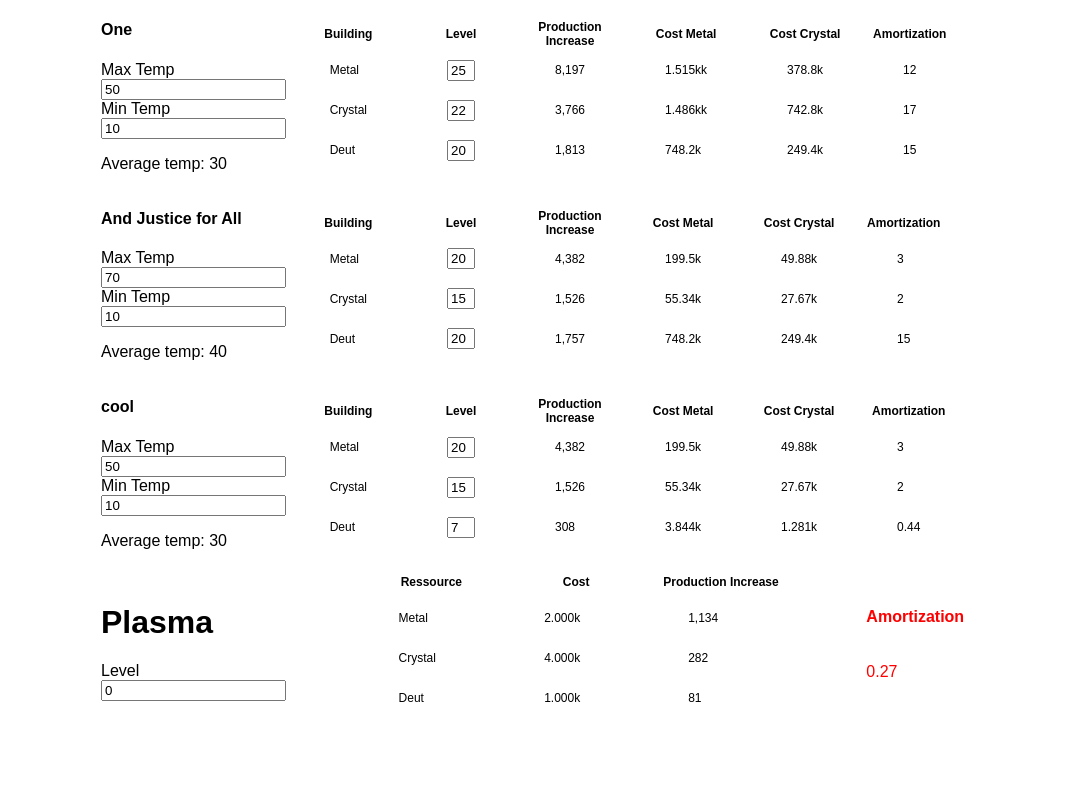
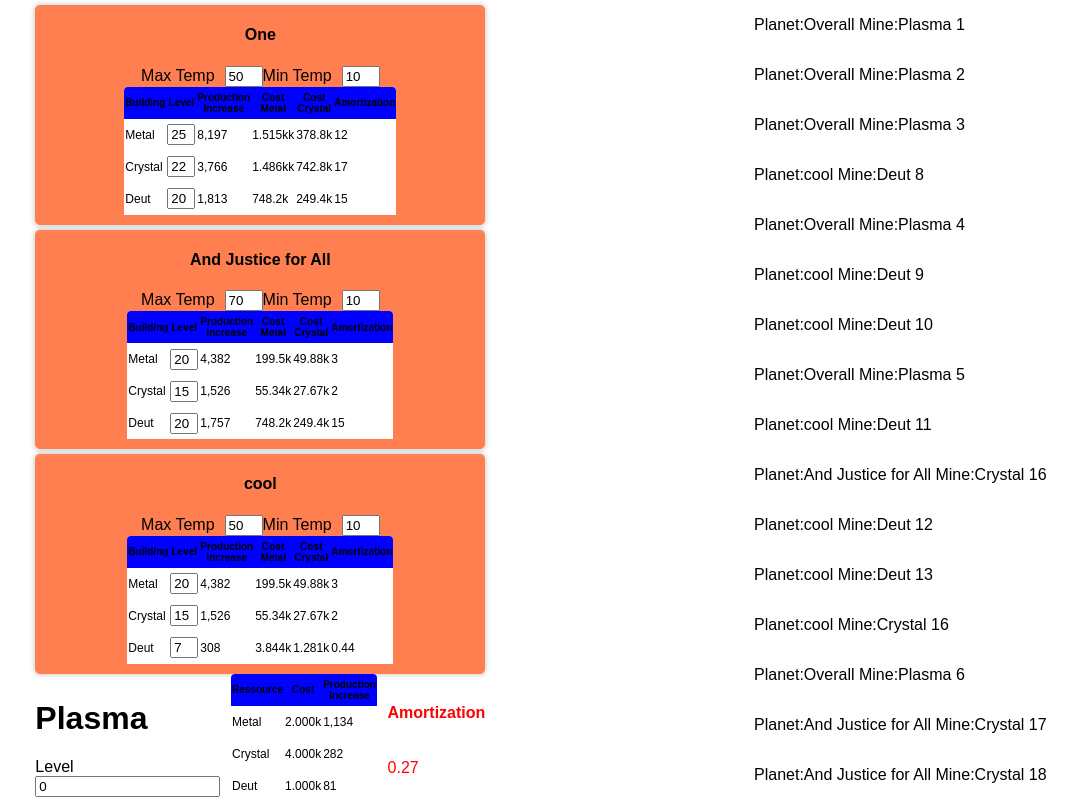
Before and after one commit to egfanboy/ogame-amortization, a React (Create React App) app: page / in a window 1280 px wide. Shown: the top 800 px of the page, without its empty margins (99-1176 px from the left). Built offline with nearby package versions, Linux system fonts and the light colour scheme.

Commit message:
Added building queue

```diff
--- a/src/components/building/building.styled.js
+++ b/src/components/building/building.styled.js
@@ -8,22 +8,34 @@ export const TableContainer = styled.div`
 export const Table = styled.table`
     border-collapse: collapse;
     overflow: ellipsis;
-    background-color: rgba(255, 255, 255, 0.85);
+    background-color: white;
+    border-top-left-radius: 4px;
+    border-top-right-radius: 4px;
 
+    & th:first-child {
+        border-top-left-radius: 4px;
+    }
+    & th:last-child {
+        border-top-right-radius: 4px;
+    }
     width: 75%;
 `;
 export const TableBody = styled.tbody``;
 export const TableHeading = styled.th`
   height: 30px;
-  font-size:12px;
+  width:30px;
+  font-size:10px;
   user-select:none;
   text-align: center;
   color: black;
+ background-color:blue;
+
+
   }
 `;
 export const RowData = styled.td`
     text-align: left;
-    padding: 5px 40px;
+
     user-select: none;
     height: 30px;
     font-size: 12px;
--- a/src/components/input/input.jsx
+++ b/src/components/input/input.jsx
@@ -10,12 +10,14 @@ export default class Input extends Component {
             type = 'text',
             width,
             height,
+            className,
         } = this.props;
 
         return (
             <Fragment>
-                {label && <Label>{label}</Label>}
+                {label && <Label className={className}>{label}</Label>}
                 <StyledInput
+                    className={className}
                     width={width}
                     height={height}
                     value={value}
--- a/src/components/next-levels/next-level.jsx
+++ b/src/components/next-levels/next-level.jsx
@@ -1,15 +1,22 @@
-import React, { Component } from 'react';
+import React from 'react';
 
-export default class NextLevel extends Component {
+import { Main } from './next-level.styled';
+
+export default class NextLevel extends React.Component {
+    static defaultProps = { queue: [] };
     render() {
-        const { next } = this.props;
+        const { queue } = this.props;
 
-        if (!next.length) return null;
-
-        const { name, nextBuilding } =
-            typeof next === 'object'
-                ? next.pop()
-                : { name: '-', nextBuilding: next };
-        return <p>{`Planet:${name} building:${nextBuilding}.`}</p>;
+        return (
+            <Main>
+                {queue.map((building, i) => (
+                    <p key={`${building.type}-${i}`}>
+                        {`Planet:${building.planet} Mine:${building.type} ${
+                            building.level
+                        }`}
+                    </p>
+                ))}
+            </Main>
+        );
     }
 }
--- a/src/components/next-levels/next-level.styled.js
+++ b/src/components/next-levels/next-level.styled.js
@@ -0,0 +1,6 @@
+import styled from 'styled-components';
+
+export const Main = styled.div`
+    display: flex;
+    flex-direction: column;
+`;
--- a/src/components/planet-info/planet-info.jsx
+++ b/src/components/planet-info/planet-info.jsx
@@ -1,7 +1,8 @@
 import React, { Component } from 'react';
 import { Input } from '../input';
 
-import { PlanetName, Main, AverageTemp } from './planet-info.styled';
+import { PlanetName, Main, TempContainer } from './planet-info.styled';
+
 import { isInt } from 'validator';
 
 export default class PlanetInfo extends Component {
@@ -15,12 +16,14 @@ export default class PlanetInfo extends Component {
     };
 
     render() {
-        const { name, maxT, minT, onChange } = this.props;
+        const { name, maxT, minT } = this.props;
 
         return (
             <Main>
                 <PlanetName>{name}</PlanetName>
+                <TempContainer>
                     <Input
+                        width="30"
                         label="Max Temp"
                         value={maxT}
                         onChange={({ target: { value } }) =>
@@ -28,14 +31,14 @@ export default class PlanetInfo extends Component {
                         }
                     />
                     <Input
+                        width="30"
                         label="Min Temp"
                         value={minT}
                         onChange={({ target: { value } }) =>
                             this.validateInput('minT', value)
                         }
                     />
-                <AverageTemp>{`Average temp: ${(minT + maxT) /
-                    2}`}</AverageTemp>
+                </TempContainer>
             </Main>
         );
     }
--- a/src/components/planet-info/planet-info.styled.js
+++ b/src/components/planet-info/planet-info.styled.js
@@ -1,7 +1,12 @@
 import styled from 'styled-components';
+import { Input } from '../input';
+import { Label } from '../input/input.styled';
+
 export const PlanetName = styled.h4``;
-export const AverageTemp = styled.p``;
+
+export const TempContainer = styled.div``;
 export const Main = styled.div`
     display: flex;
     flex-direction: column;
+    align-items: center;
 `;
--- a/src/components/planet/planet.jsx
+++ b/src/components/planet/planet.jsx
@@ -127,14 +127,12 @@ export default class Planet extends React.Component {
 
         return (
             <Main>
-                <InfoContainer>
                 <PlanetInfo
                     name={name}
                     minT={minT}
                     maxT={maxT}
                     onChange={this.onChangeHandler}
                 />
-                </InfoContainer>
                 <BuildingContainer>
                     <Building
                         hasNextBuilding={hasNextBuilding}
--- a/src/components/planet/planet.styled.js
+++ b/src/components/planet/planet.styled.js
@@ -2,13 +2,15 @@ import styled from 'styled-components';
 
 export const Main = styled.div`
     display: flex;
-    align-self: left;
+    flex-direction: column;
     align-items: center;
-    justify-content: space-around;
-    ${'' /* border-radius: 5px;
+    justify-content: flex-end;
+    background-color: coral;
+    width: 100%;
+    border-radius: 5px;
     box-shadow: 0 0 5px 1px rgba(0, 0, 0, 0.2);
     margin-top: 5px;
-    padding: 25px; */};
+    padding-bottom: 10px;
 `;
 
 export const BuildingContainer = styled.div``;
--- a/src/pages/amortization.jsx
+++ b/src/pages/amortization.jsx
@@ -16,6 +16,7 @@ import {
     deutPlasmaIncrease,
     amortization,
 } from '../utils/formulas';
+
 import getBuildingQueue from '../utils/get-building-queue';
 import styled from 'styled-components';
 import { Planet } from '../components/planet';
@@ -167,8 +168,8 @@ export default class Amortization extends Component {
         return nextBuilding;
     };
 
-    componentDidMount() {
-        getBuildingQueue(
+    onUpdate = () => {
+        const queue = getBuildingQueue(
             this.state.planets,
             this.calculateAmortizations,
             this.getLowestAmortization,
@@ -176,7 +177,11 @@ export default class Amortization extends Component {
         );
         const amortizations = this.calculateAmortizations(this.state.planets);
         const lowestAmortization = this.getLowestAmortization(amortizations);
-        this.setState({ nextBuilding: lowestAmortization });
+        this.setState({ nextBuilding: lowestAmortization, queue });
+    };
+
+    componentDidMount() {
+        this.onUpdate();
     }
 
     calculateNextBuildings = times => {};
@@ -276,21 +281,8 @@ export default class Amortization extends Component {
     };
 
     onPlasmaLevelChange = level => {
-        console.log(level);
         const plasmaLevel = level === '' ? '' : parseInt(level);
-        this.setState({ plasmaLevel }, () => {
-            const amortizations = this.calculateAmortizations(
-                this.state.planets
-            );
-            const lowestAmortization = this.getLowestAmortization(
-                amortizations
-            );
-            this.setState({ nextBuilding: lowestAmortization });
-        });
-    };
-
-    bumpPlasmaLevel = () => {
-        this.onPlasmaLevelChange(this.state.plasmaLevel + 1);
+        this.setState({ plasmaLevel }, () => this.onUpdate());
     };
 
     onPlanetChange = planetNumb => (key, value) => {
@@ -301,15 +293,7 @@ export default class Amortization extends Component {
                     { [key]: value }
                 ));
             },
-            () => {
-                const amortizations = this.calculateAmortizations(
-                    this.state.planets
-                );
-                const lowestAmortization = this.getLowestAmortization(
-                    amortizations
-                );
-                this.setState({ nextBuilding: lowestAmortization });
-            }
+            () => this.onUpdate()
         );
     };
 
@@ -346,6 +330,7 @@ export default class Amortization extends Component {
             plasmaLevel,
             plasmaAmortization,
             nextBuilding,
+            queue,
         } = this.state;
 
         return (
@@ -362,7 +347,7 @@ export default class Amortization extends Component {
                         isNext={nextBuilding.type === 'Plasma'}
                     />
                 </PlanetContainer>
-                <NextLevel next={nextBuilding} />
+                <NextLevel next={nextBuilding} queue={queue} />
             </Main>
         );
     }
@@ -371,11 +356,12 @@ export default class Amortization extends Component {
 const PlanetContainer = styled.div`
     display: flex;
     flex-direction: column;
+    justify-content: flex-start;
     align-items: flex-start;
-    justify-content: center;
-    padding-left: 200px;
+    width: 450px;
 `;
 
 const Main = styled.div`
     display: flex;
+    justify-content: space-around;
 `;
--- a/src/utils/get-building-queue.js
+++ b/src/utils/get-building-queue.js
@@ -1,33 +1,39 @@
 export default function(
-    planets,
+    allPlanets,
     getAmortization,
     getLowestAmortization,
-    plasmaLevel
+    plasmaLvl,
+    projectionAmount = 25
 ) {
-    let x = [];
-    let p = [...planets];
-    let plasma = plasmaLevel;
+    let queue = [];
+    let planets = [...allPlanets];
+    let plasmaLevel = plasmaLvl;
+    let nextLevel;
 
-    for (let i = 0; i < 10; i++) {
-        const amortizations = getAmortization(p);
-        const y = getLowestAmortization(amortizations, plasma);
-        x = [...x, y];
+    for (let i = 0; i < projectionAmount; i++) {
+        const amortizations = getAmortization(planets);
+        const nextBuilding = getLowestAmortization(amortizations, plasmaLevel);
 
-        const index = p.findIndex(planet => {
-            console.log(y.planet, planet.name);
-            return planet.name === y.planet;
-        });
+        const index = planets.findIndex(
+            planet => planet.name === nextBuilding.planet
+        );
 
-        if (y.type === 'Plasma') {
-            plasma++;
+        if (nextBuilding.type === 'Plasma') nextLevel = ++plasmaLevel;
+
+        if (nextBuilding.type !== 'Plasma') {
+            const currentMine = `${nextBuilding.type.toLowerCase()}Mine`;
+            const mineUpgradeLevel = planets[index][currentMine] + 1;
+            nextLevel = mineUpgradeLevel;
+
+            planets[index] = Object.assign({}, planets[index], {
+                [currentMine]: mineUpgradeLevel,
+            });
         }
 
-        if (y.type !== 'Plasma')
-            p[index] = Object.assign({}, p[index], {
-                [`${y.type.toLowerCase()}Mine`]:
-                    p[index][`${y.type.toLowerCase()}Mine`] + 1,
-            });
+        queue = [
+            ...queue,
+            Object.assign({}, nextBuilding, { level: nextLevel }),
+        ];
     }
-
-    console.log(x);
+    return queue;
 }
```
Lines whose indentation alone changed are shown as unchanged.
